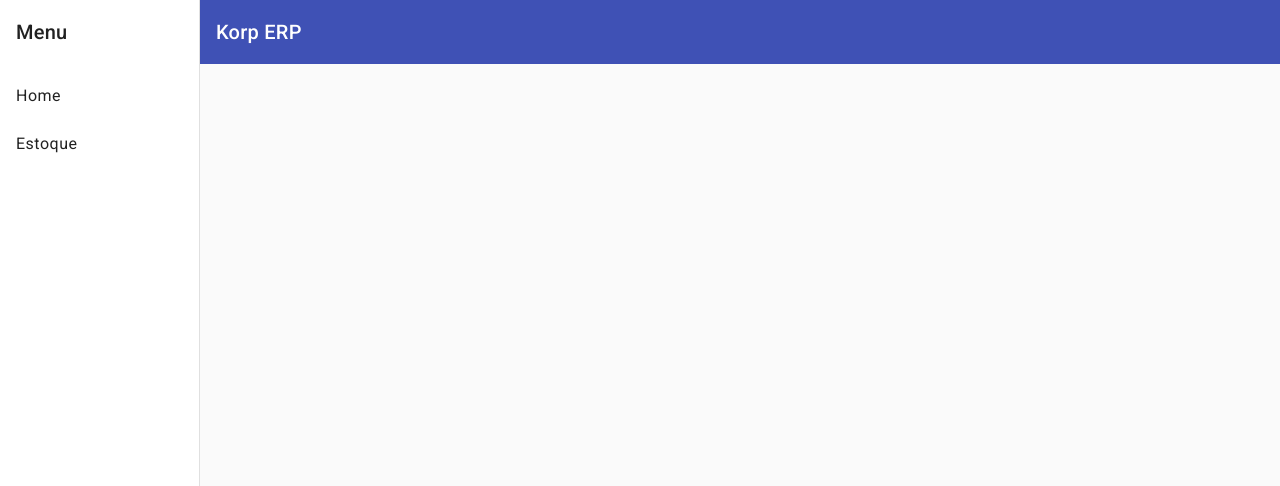
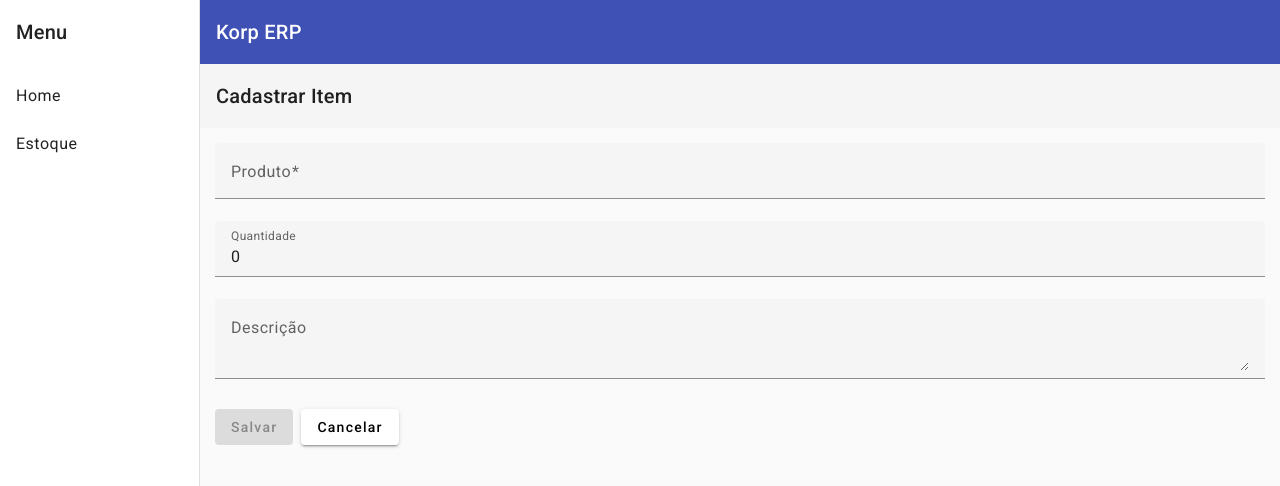
Before and after one commit to MuriloMelo94/korp-erp, an Angular app: page /itens/cadastrar in a window 1280 px wide. Before the commit this address led to /. Shown: the top 486 px of the page. Built offline with nearby package versions, Linux system fonts and the light colour scheme.

Commit message:
:sparkles: feat: adiciona funcionalidade CREATE - CRUD

```diff
--- a/db.json
+++ b/db.json
@@ -1,16 +1,34 @@
 {
   "itens": [
     {
-      "id": 1,
+      "id": "1",
       "produto": "caixa de papelao",
       "descricao": "caixa utilizada para transporte de materiais",
       "quantidade": 5
     },
     {
-      "id": 2,
+      "id": "2",
       "produto": "plastico bolha",
       "descricao": "material para acondicionar com segurança itens durante o transporte",
       "quantidade": 6
+    },
+    {
+      "id": "3",
+      "produto": "Tesoura sem ponta",
+      "quantidade": 2,
+      "descricao": "Tesoura para crianças, sem ponta."
+    },
+    {
+      "id": "4",
+      "produto": "Novo produto",
+      "quantidade": 30,
+      "descricao": "Novo produto teste"
+    },
+    {
+      "id": "56c4",
+      "produto": "Vassoura",
+      "quantidade": 2,
+      "descricao": "Vassoura de casa"
     }
   ]
 }
--- a/src/app/app-routing.module.ts
+++ b/src/app/app-routing.module.ts
@@ -10,6 +10,14 @@ const routes: Routes = [
   {
     path: "itens",
     loadChildren: () => import('./item/item-listar/item-listar.module').then(modulo => modulo.ItemListarModule)
+  },
+  {
+    path: "itens/cadastrar",
+    loadChildren: () => import('./item/item-cadastrar-editar/item-cadastrar-editar.module').then(modulo => modulo.ItemCadastrarEditarModule)
+  },
+  {
+    path: "itens/editar/:id",
+    loadChildren: () => import('./item/item-cadastrar-editar/item-cadastrar-editar.module').then(modulo => modulo.ItemCadastrarEditarModule)
   }
 ];
 
--- /dev/null
+++ b/src/app/item/item-cadastrar-editar/item-cadastrar-editar/item-cadastrar-editar.component.html
@@ -0,0 +1,23 @@
+<mat-toolbar>Cadastrar Item</mat-toolbar>
+
+<div class="componente-container">
+  <form class="form-padrao" *ngIf="formGroup" [formGroup]="formGroup" (ngSubmit)="formGroup.valid && salvar()" novalidate>
+    <mat-form-field>
+      <mat-label>Produto</mat-label>
+      <input matInput placeholder="produto" formControlName="produto" required autocomplete="off">
+      <mat-error>Obrigatório nome do produto com ao menos duas letras.</mat-error>
+    </mat-form-field>
+    <mat-form-field>
+      <mat-label>Quantidade</mat-label>
+      <input matInput placeholder="quantidade" formControlName="quantidade" type="number" autocomplete="off">
+    </mat-form-field>
+    <mat-form-field>
+      <mat-label>Descrição</mat-label>
+      <textarea matInput placeholder="Descrição do produto" formControlName="descricao" autocomplete="off"></textarea>
+    </mat-form-field>
+    <div class="linha-botoes">
+      <button mat-raised-button color="primary" [disabled]="!formGroup.valid">Salvar</button>
+      <button mat-raised-button type="button" routerLink="/itens">Cancelar</button>
+    </div>
+  </form>
+</div>
--- /dev/null
+++ b/src/app/item/item-cadastrar-editar/item-cadastrar-editar/item-cadastrar-editar.component.ts
@@ -0,0 +1,41 @@
+import { Component, OnInit } from '@angular/core';
+import { FormBuilder, FormGroup, Validators } from '@angular/forms';
+import { ItemService } from '../../item.service';
+import { Router } from '@angular/router';
+
+@Component({
+  selector: 'app-item-cadastrar-editar',
+  templateUrl: './item-cadastrar-editar.component.html',
+  styleUrl: './item-cadastrar-editar.component.scss'
+})
+export class ItemCadastrarEditarComponent implements OnInit {
+
+  formGroup!: FormGroup;
+
+  constructor(
+    private formBuilder: FormBuilder,
+    private itemService: ItemService,
+    private route: Router) { }
+
+  ngOnInit() {
+    this.formGroup = this.formBuilder.group({
+      produto: ["", [
+        Validators.required,
+        Validators.minLength(2)
+      ]],
+      quantidade: [0],
+      descricao: [""]
+    })
+  }
+
+  salvar(){
+    this.itemService.cadastrar(this.formGroup.value).subscribe(
+      itemCadastrado => {
+        this.route.navigateByUrl("/itens");
+      },
+      error => {
+        alert("Erro ao cadastrar " + JSON.stringify(error))
+      }
+    )
+  }
+}
--- a/src/app/item/item-listar/item-listar.module.ts
+++ b/src/app/item/item-listar/item-listar.module.ts
@@ -3,6 +3,7 @@ import { CommonModule } from '@angular/common';
 import {MatTableModule} from '@angular/material/table';
 import {MatProgressSpinnerModule} from '@angular/material/progress-spinner';
 import {MatToolbarModule} from '@angular/material/toolbar';
+import {MatButtonModule} from '@angular/material/button';
 
 import { ItemListarRoutingModule } from './item-listar-routing.module';
 import { ItemListarComponent } from './item-listar/item-listar.component';
@@ -17,7 +18,8 @@ import { ItemListarComponent } from './item-listar/item-listar.component';
     ItemListarRoutingModule,
     MatTableModule,
     MatProgressSpinnerModule,
-    MatToolbarModule
+    MatToolbarModule,
+    MatButtonModule
   ]
 })
 export class ItemListarModule { }
--- a/src/app/item/item-listar/item-listar/item-listar.component.html
+++ b/src/app/item/item-listar/item-listar/item-listar.component.html
@@ -8,8 +8,8 @@
   <div *ngIf="itens$ | async as itens; else loading">
     <table mat-table [dataSource]="itens" class="mat-elevation-z8">
 
-      <ng-container matColumnDef="id">
-        <th mat-header-cell *matHeaderCellDef> ID </th>
+      <ng-container matColumnDef="id" hidden>
+        <th mat-header-cell *matHeaderCellDef> Cód.</th>
         <td mat-cell *matCellDef="let item"> {{item.id}} </td>
       </ng-container>
       <ng-container matColumnDef="produto">
@@ -29,4 +29,7 @@
       <tr mat-row *matRowDef="let row; columns: colunasTabela;"></tr>
     </table>
   </div>
+  <div class="linha-botoes">
+    <button mat-raised-button color="primary" routerLink="/itens/cadastrar">Cadastrar</button>
+  </div>
 </div>
--- a/src/app/item/item.service.ts
+++ b/src/app/item/item.service.ts
@@ -16,4 +16,8 @@ export class ItemService {
   listar(): Observable<Item[]>{
     return this.httpClient.get<Item[]>(`${this.baseURL}/${this.endpoint}`)
   }
+
+  cadastrar(item: Item): Observable<Item>{
+    return this.httpClient.post<Item>(`${this.baseURL}/${this.endpoint}`, item);
+  }
 }
```
Also changed, not shown: src/app/item/item-cadastrar-editar/item-cadastrar-editar-routing.module.ts (added, +16 -0 lines), src/app/item/item-cadastrar-editar/item-cadastrar-editar.module.ts (added, +27 -0 lines), src/app/item/item-cadastrar-editar/item-cadastrar-editar/item-cadastrar-editar.component.scss (added), 1 other file (tests, documents, lock files or other folders).
